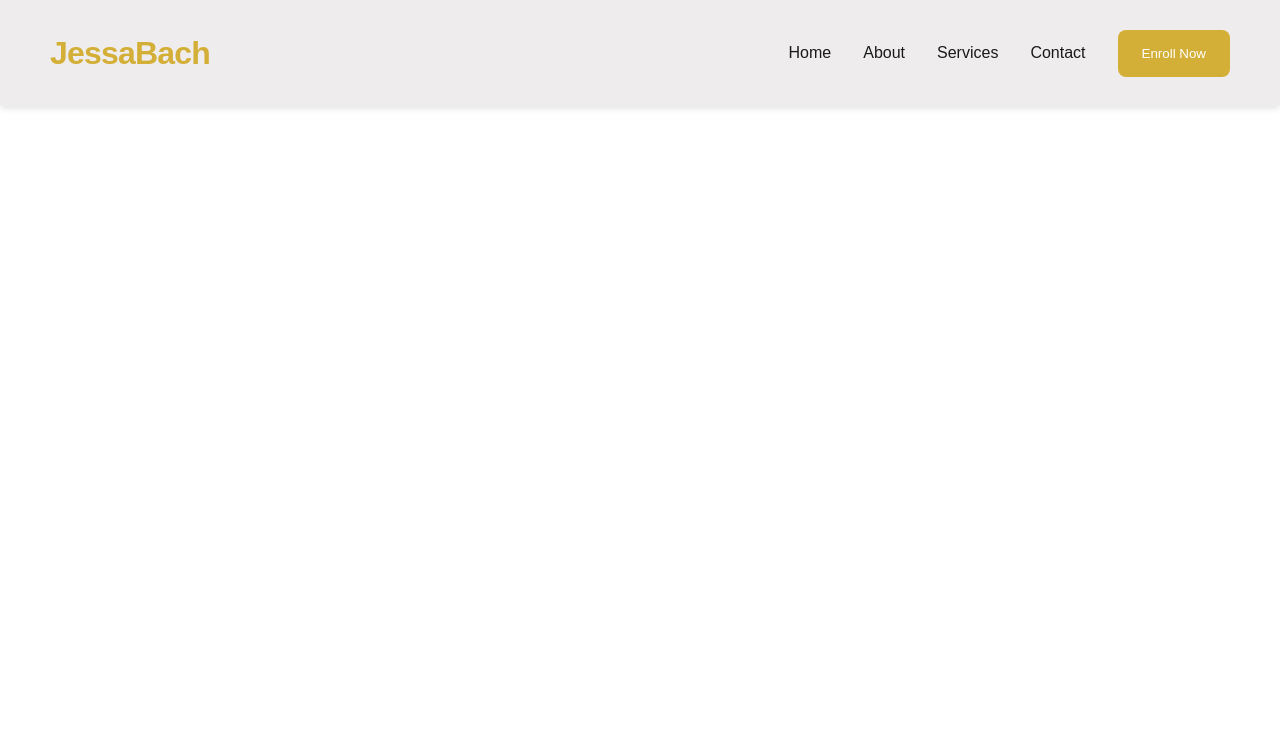
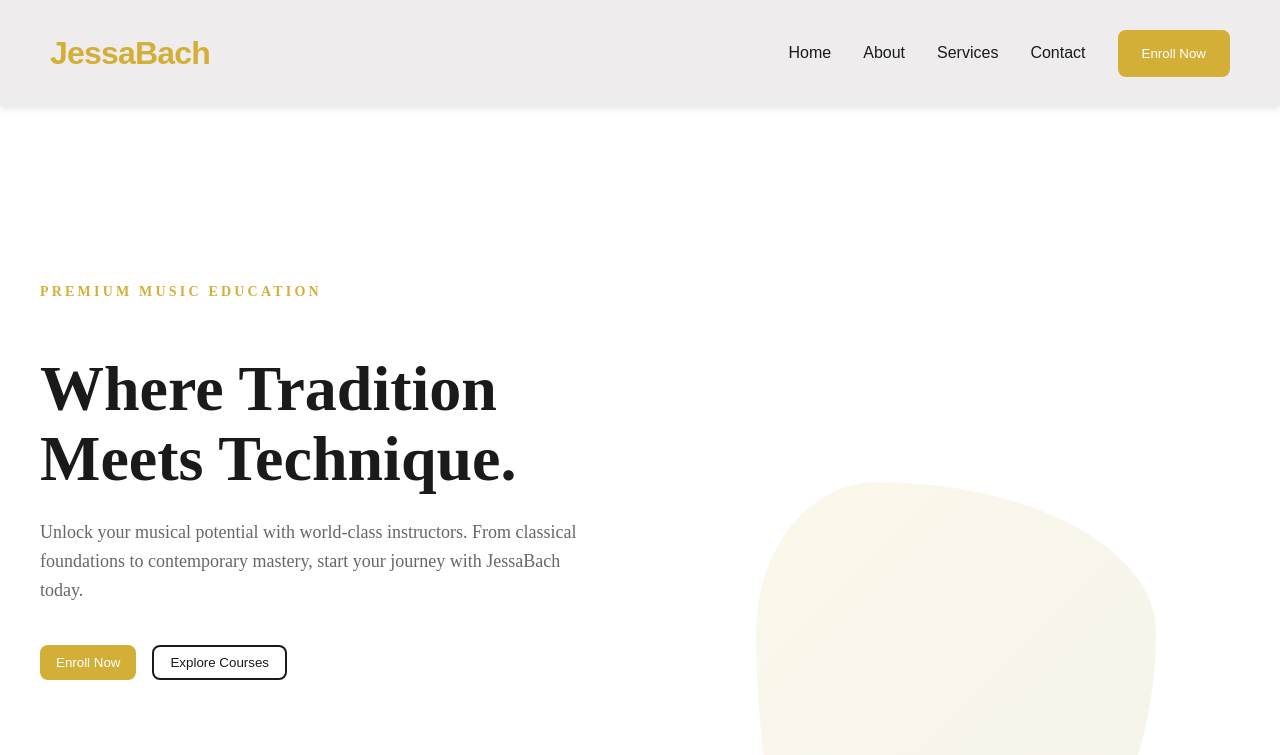
Before and after one commit to calMic17/jessabach, a React (Vite) app: page /home in a window 1280 px wide. Shown: the top 755 px of the page. Built offline with nearby package versions, Linux system fonts and the light colour scheme.

Commit message:
Added navigation logic for home

```diff
--- a/src/Helpers/PageSelect.tsx
+++ b/src/Helpers/PageSelect.tsx
@@ -7,7 +7,7 @@ import Contact from "../pages/ContactUs";
 function PageSelect() {
   return (
     <Routes>
-      <Route path="/" element={<Home />} />
+      <Route path="/home" element={<Home />} />
       <Route path="/about" element={<About />} />
       <Route path="/services" element={<Services />} />
       <Route path="/contact" element={<Contact />} />
--- a/src/components/navBar.tsx
+++ b/src/components/navBar.tsx
@@ -17,7 +17,7 @@ function NavigationBar() {
   };
 
   const navItems = [
-    { name: "Home", path: "/" },
+    { name: "Home", path: "/home" },
     { name: "About", path: "/about" },
     { name: "Services", path: "/services" },
     { name: "Contact", path: "/contact" }
@@ -27,7 +27,7 @@ function NavigationBar() {
     <div className="app-wrapper">
       <nav className="navbar">
         {/* Logo (kept same class) */}
-        <h1 className="logo"><Link to="/" className="no-underline text-inherit">JessaBach</Link></h1>
+        <h1 className="logo"><Link to="/home" className="no-underline text-inherit">JessaBach</Link></h1>
 
         {/* Hamburger */}
         <NavBarHamburger isOpen={isMenuOpen} toggle={toggleMenu} />
--- a/vite.config.ts
+++ b/vite.config.ts
@@ -4,7 +4,7 @@ import react from '@vitejs/plugin-react'
 // https://vite.dev/config/
 export default defineConfig({
   plugins: [react()],
-  base: process.env.NODE_ENV === 'production' ? '/jessabach/' : '/',
+  base: process.env.NODE_ENV === 'production' ? '/home/' : '/',
   server: {
     middlewareMode: false,
     watch: {
@@ -13,7 +13,7 @@ export default defineConfig({
     },
     hmr: {
       host: 'localhost',
-      port: 5173,
+      port: 3000,
       protocol: 'ws',
     },
   },
```
